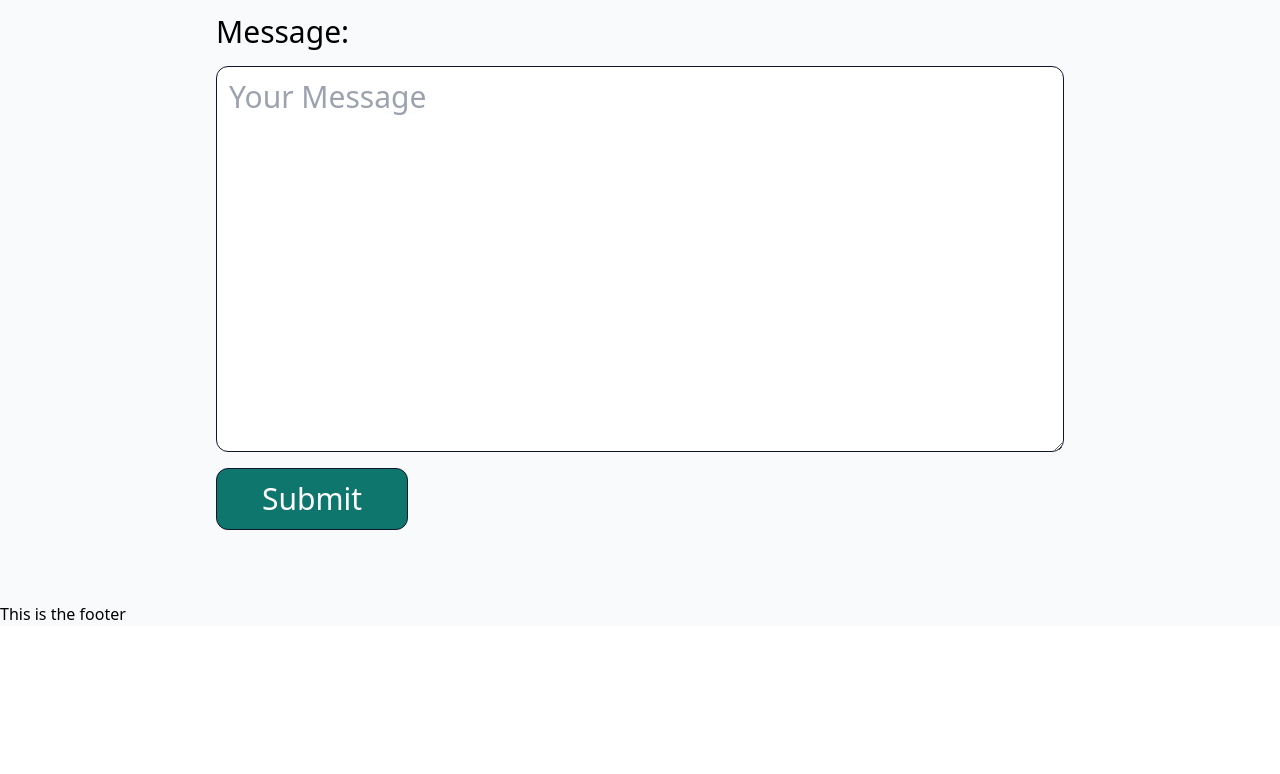
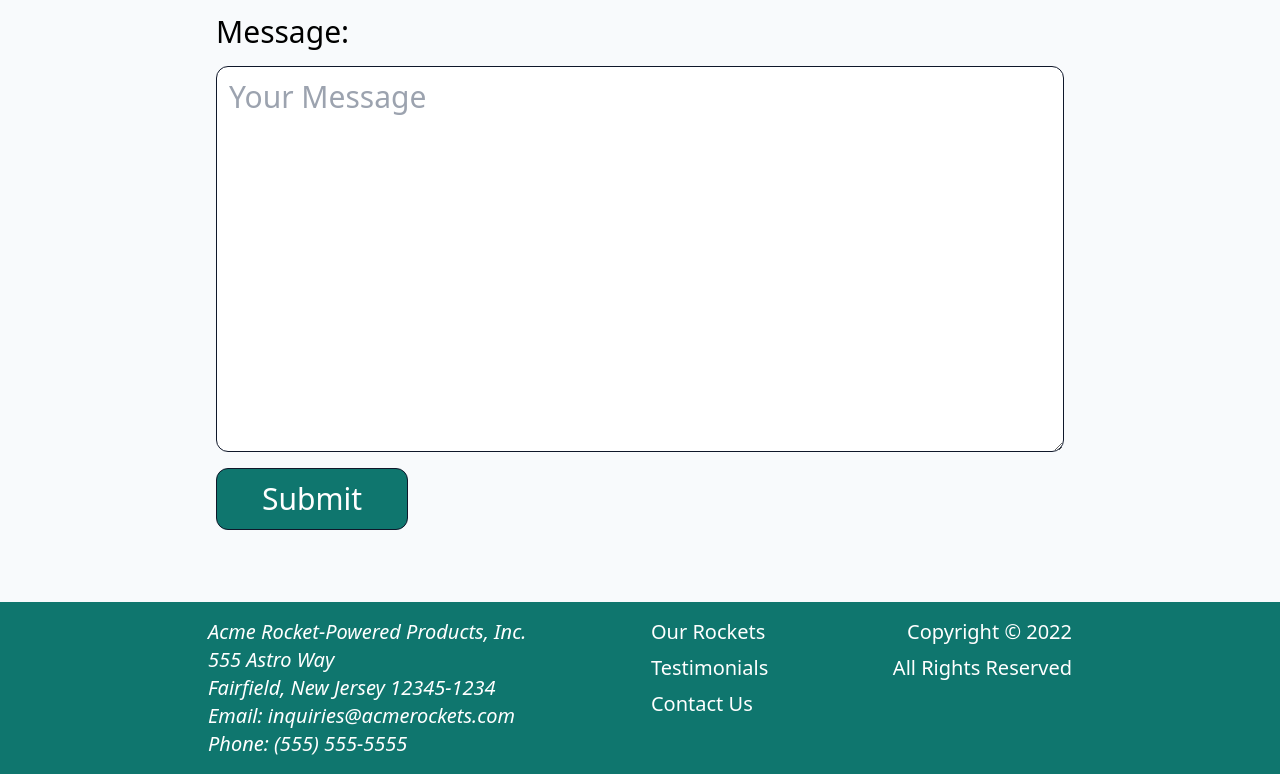
Before and after one commit to snelson-seattle/tailwindcss-landing-page, a React (Create React App) app: page / in a window 1280 px wide. Shown: the part 2707-3481 px from the top of the page. Before the commit the page ends 3333 px from the top, so only its background shows below. Built offline with nearby package versions, Linux system fonts and the light colour scheme.

Commit message:
finished footer section

```diff
--- a/src/components/Footer.js
+++ b/src/components/Footer.js
@@ -1,6 +1,29 @@
+const year = new Date().getFullYear();
+
 const Footer = () => {
   return (
-    <footer>This is the footer</footer>
+    <footer id="footer" className="bg-teal-700 text-white text-xl">
+      <section className="max-w-4xl mx-auto p-4 flex flex-col sm:flex-row sm:justify-between">
+        <address>
+          <h2>Acme Rocket-Powered Products, Inc.</h2>
+          555 Astro Way <br />
+          Fairfield, New Jersey 12345-1234 <br />
+          Email: <a href="mailto:inquiries@acmerockets.com">inquiries@acmerockets.com</a><br />
+          Phone: <a href="tel:+15555555555">(555) 555-5555</a>
+        </address>
+        <nav className="hidden md:flex flex-col gap-2" aria-label="footer">
+          <a href="#rockets" className="hover:opacity-90">Our Rockets</a>
+          <a href="#testimonials" className="hover:opacity-90">Testimonials</a>
+          <a href="#contact" className="hover:opacity-90">Contact Us</a>
+        </nav>
+        <div className="flex flex-col sm:gap-2">
+          <p className="text-right">
+            Copyright &copy; <span id="year">{year}</span>
+          </p>
+          <p className="text-right">All Rights Reserved</p>
+        </div>
+      </section>
+    </footer>
   )
 }
 export default Footer
```
